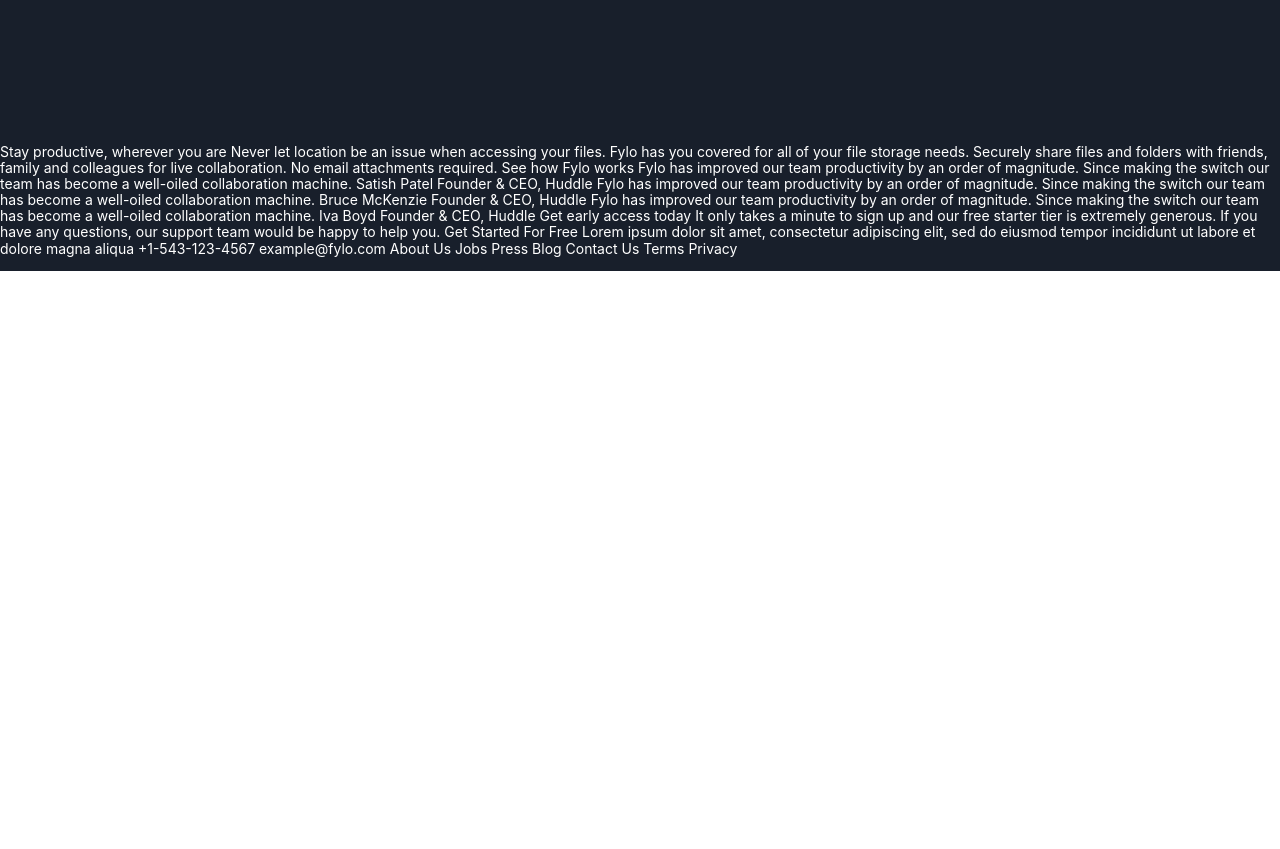
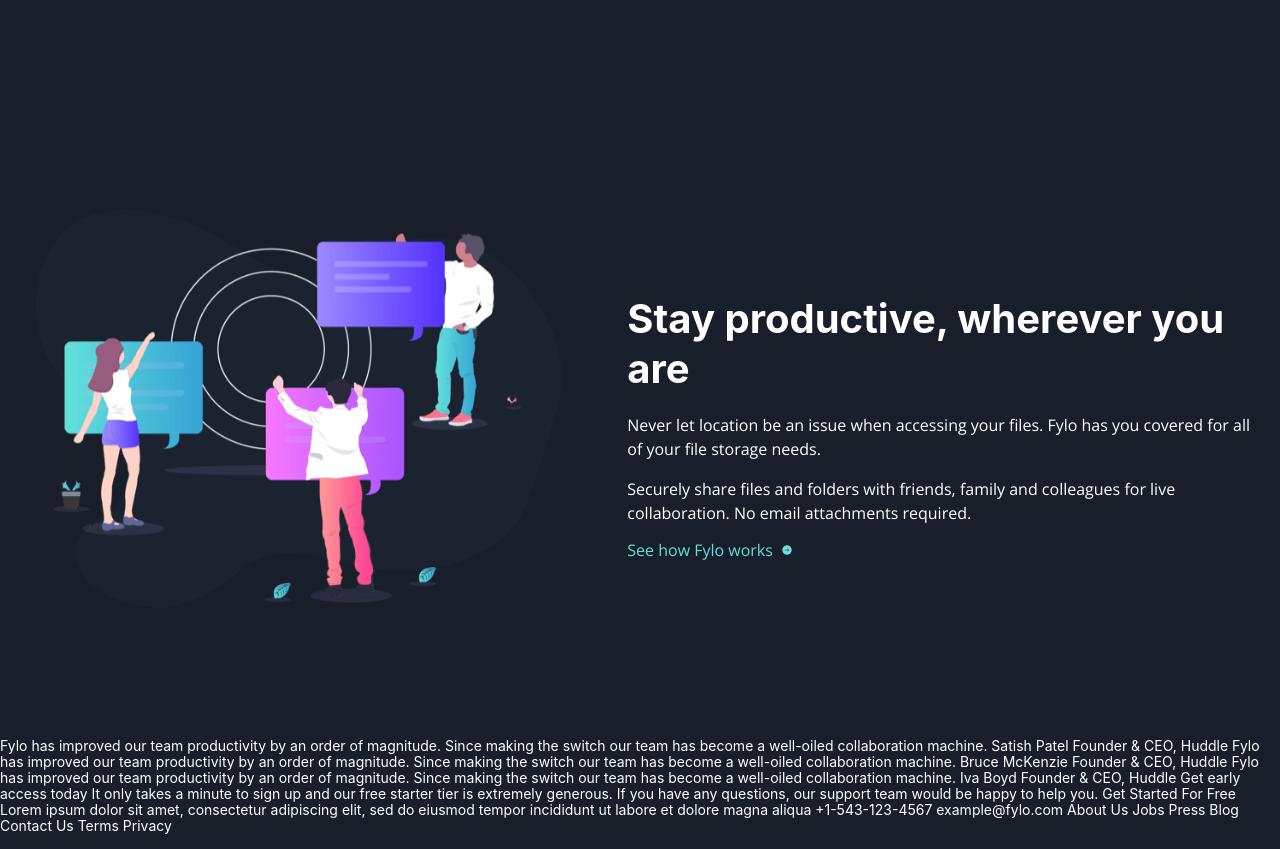
Before and after one commit to pchupchu/Fylo-dark-theme-landing-page, a React (Create React App) app: page / in a window 1280 px wide. Shown: the part 1560-2409 px from the top of the page. Before the commit the page ends 1831 px from the top, so only its background shows below. Built offline with nearby package versions, Linux system fonts and the light colour scheme.

Commit message:
Add advantages

```diff
--- a/src/components/Advantages/Advantages.css
+++ b/src/components/Advantages/Advantages.css
@@ -0,0 +1,89 @@
+.advantages {
+  display: flex;
+  flex-direction: column;
+  align-items: center;
+  justify-content: center;
+  padding: 80px 28px;
+}
+
+@media screen and (min-width: 768px) {
+  .advantages {
+    flex-direction: row;
+    gap: 57px;
+  }
+}
+
+/* .advantages__container {
+  min-width: 300px;
+} */
+
+.advantages__image {
+  padding: 0 8px;
+  width: 100%;
+  max-width: 615px;
+  margin-bottom: 48px;
+}
+
+@media screen and (min-width: 768px) {
+  .advantages__image {
+    margin-bottom: 36px;
+    width: 43%;
+  }
+}
+
+.advantages__title {
+  text-align: center;
+  font-size: 18px;
+  font-weight: 700;
+  line-height: 24px;
+  margin: 0 0 16px;
+}
+
+@media screen and (min-width: 960px) {
+  .advantages__title {
+  font-size: 40px;
+  line-height: 50px;
+  margin-bottom: 19px;
+  text-align: start;
+  }
+}
+
+.advantages__text {
+  font-family: 'Open Sans';
+  font-size: 14px;
+  font-weight: 400;
+  line-height: 21px;
+  margin: 0 0 16px;
+}
+
+@media screen and (min-width: 960px) {
+  .advantages__text {
+  font-size: 16px;
+  line-height: 24px;
+  }
+}
+
+/* .advantages__wrapper {
+  border-bottom: 1px solid var(--cyan-link);
+} */
+
+.advantages__link {
+  color: var(--cyan-link);
+  font-family: 'Open Sans';
+  font-size: 12px;
+  font-weight: 400;
+  cursor: pointer;
+  text-decoration: none;
+  /* background-image: url('../../images/icon-arrow.svg'); */
+  background-image: url('../../images/icon-arrow.svg');
+  background-size: 12px 12px;
+  background-repeat: no-repeat;
+  background-position: right;
+  padding-right: 20px;
+}
+
+@media screen and (min-width: 960px) {
+  .advantages__link {
+  font-size: 16px;
+  }
+}
--- a/src/components/Advantages/Advantages.js
+++ b/src/components/Advantages/Advantages.js
@@ -1,10 +1,19 @@
 import './Advantages.css';
-import hero from '../../images/illustration-intro.png'
+import advantages from '../../images/illustration-stay-productive.png';
 
 function Advantages() {
   return (
     <div className="advantages">
-      <img className="hero__image" src={hero} alt="people with papers" />
+      <img className="advantages__image" src={advantages} alt="people with ideas" />
+      <div className='advantages__container'>
+        <h2 className='advantages__title'>Stay productive, wherever you are</h2>
+        <p className='advantages__text'>Never let location be an issue when accessing your files. Fylo has you covered for all of your file storage needs.</p>
+        <p className='advantages__text'>Securely share files and folders with friends, family and colleagues for live collaboration. No email attachments required.</p>
+        <div className='advantages__wrapper'>
+          <a className='advantages__link' href=' '>See how Fylo works </a>
+        </div>
+
+      </div>
     </div>
   );
 }
--- a/src/components/App/App.js
+++ b/src/components/App/App.js
@@ -1,4 +1,5 @@
 import About from '../About/About';
+import Advantages from '../Advantages/Advantages';
 import Header from '../Header/Header';
 import Hero from '../Hero/Hero';
 import './App.css'
@@ -9,18 +10,8 @@
       <Header />
       <Hero />
       <About />
+      <Advantages />
       <p>
-
-  Stay productive, wherever you are
-
-  Never let location be an issue when accessing your files. Fylo has you covered for all of your file
-  storage needs.
-
-  Securely share files and folders with friends, family and colleagues for live collaboration. No email
-  attachments required.
-
-  See how Fylo works
-
   Fylo has improved our team productivity by an order of magnitude. Since making the switch our team has
   become a well-oiled collaboration machine.
 
--- a/src/index.css
+++ b/src/index.css
@@ -9,7 +9,6 @@
   -moz-osx-font-smoothing: grayscale;
   /* background-color: var(--saturated-dark-blue); */
   background-image: linear-gradient(180deg, var(--saturated-dark-blue) 425px, var(--dark-blue) 1%);
-
   color: var(--white);
 }
 
@@ -20,6 +19,7 @@
   --very-dark-blue: #0b1524;
   --pale-blue: #202a3c;
   --cyan: #63e1d9;
+  --cyan-link: #62e0d9;
   --cyan-button: #8adae3;
   --light-blue: #34a0cd;
   --light-red: #ff4242;
```
